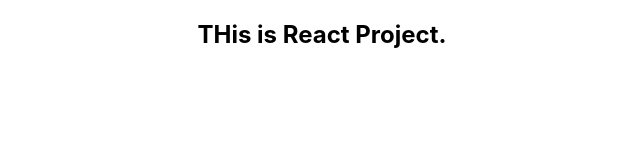
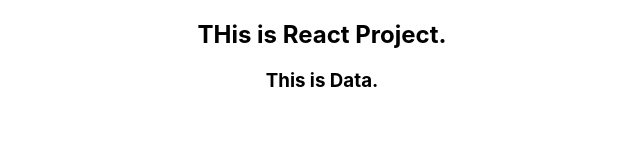
Before and after one commit to mdraselmiah95/react-close-things, a React (Create React App) app: page / in a window 1280 px wide. Shown: the top 160 px of the page, without its empty margins (318-958 px from the left). Built offline with nearby package versions, Linux system fonts and the light colour scheme.

Commit message:
WIP on close react things

```diff
--- /dev/null
+++ b/src/components/Cosmetic/Cosmetic.js
@@ -0,0 +1,8 @@
+import React from "react";
+
+const Cosmetic = (props) => {
+  console.log(props.cosmetic);
+  return <div></div>;
+};
+
+export default Cosmetic;
--- a/src/components/Cosmetics/Cosmetics.js
+++ b/src/components/Cosmetics/Cosmetics.js
@@ -1,14 +1,22 @@
 import React, { useEffect, useState } from "react";
+import Cosmetic from "../Cosmetic/Cosmetic";
 
 const Cosmetics = () => {
   const [cosmetics, setCosmetics] = useState([]);
   useEffect(() => {
     fetch("./cosmetics.json")
       .then((res) => res.json())
-      .then((data) => console.log(data));
+      .then((data) => setCosmetics(data));
   }, []);
 
-  return <div></div>;
+  return (
+    <div>
+      <h3>This is Data.</h3>
+      {cosmetics.map((cosmetic) => (
+        <Cosmetic key={cosmetic._id} cosmetic={cosmetic} />
+      ))}
+    </div>
+  );
 };
 
 export default Cosmetics;
```
